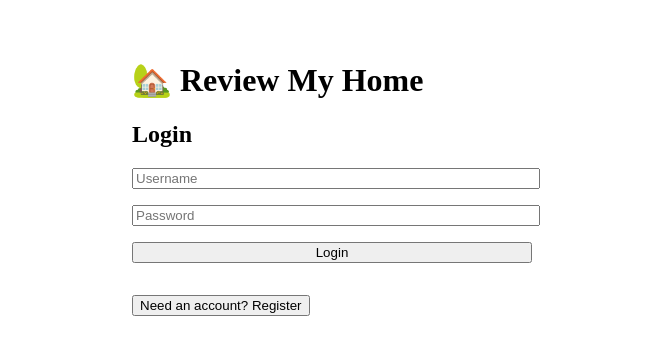
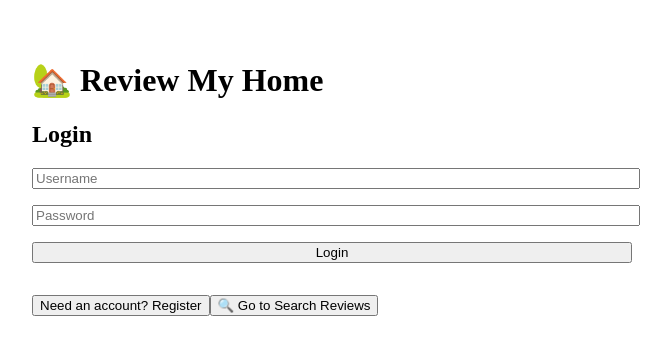
Before and after one commit to deekshithr999/home-review-app1, a React (Create React App) app in the folder frontend/: page / in a window 1280 px wide. Shown: the top 354 px of the page, without its empty margins (308-979 px from the left). Built offline with nearby package versions, Linux system fonts and the light colour scheme.

Commit message:
commit #5
Connect Review Search to React Frontend
🔍 Enter a home address
📋 See a list of reviews (username, rating, comment)

```diff
--- a/frontend/src/App.js
+++ b/frontend/src/App.js
@@ -1,42 +1,54 @@
 import React, { useState } from 'react';
 
 function App() {
-  const [mode, setMode] = useState('login'); // 'login' or 'register'
+  const [mode, setMode] = useState('login'); // login/register/search
   const [username, setUsername] = useState('');
   const [password, setPassword] = useState('');
+  const [address, setAddress] = useState('');
   const [message, setMessage] = useState('');
+  const [reviews, setReviews] = useState([]);
 
-  const handleSubmit = async (e) => {
-    e.preventDefault();
-
-    const endpoint = mode === 'login' ? '/login' : '/register';
-
-    try {
-      const res = await fetch(`http://localhost:5000${endpoint}`, {
+  const handleAuth = async (endpoint) => {
+    const res = await fetch(`http://localhost:5000/${endpoint}`, {
       method: 'POST',
       headers: { 'Content-Type': 'application/json' },
       body: JSON.stringify({ username, password }),
     });
+    const data = await res.json();
+    setMessage(data.message || data.error || '');
+  };
 
+  const handleSearch = async (e) => {
+    e.preventDefault();
+    try {
+      const res = await fetch(`http://localhost:5000/reviews?address=${encodeURIComponent(address)}`);
       const data = await res.json();
-
-      if (!res.ok) {
+      if (res.ok) {
+        setReviews(data.reviews || []);
+        setMessage('');
+      } else {
+        setReviews([]);
         setMessage(data.error || 'Something went wrong');
-      } else {
-        setMessage(data.message);
       }
     } catch (err) {
-      setMessage('Error connecting to backend');
       console.error(err);
+      setMessage('Could not connect to backend');
     }
   };
 
   return (
-    <div style={{ padding: '2rem', maxWidth: '400px', margin: 'auto' }}>
+    <div style={{ padding: '2rem', maxWidth: '600px', margin: 'auto' }}>
       <h1>🏡 Review My Home</h1>
+
+      {mode === 'login' || mode === 'register' ? (
+        <>
           <h2>{mode === 'login' ? 'Login' : 'Register'}</h2>
-
-      <form onSubmit={handleSubmit}>
+          <form
+            onSubmit={(e) => {
+              e.preventDefault();
+              handleAuth(mode);
+            }}
+          >
             <input
               type="text"
               placeholder="Username"
@@ -57,9 +69,7 @@ function App() {
               {mode === 'login' ? 'Login' : 'Register'}
             </button>
           </form>
-
           <p style={{ marginTop: '1rem', color: 'green' }}>{message}</p>
-
           <button
             onClick={() => {
               setMessage('');
@@ -69,6 +79,46 @@ function App() {
           >
             {mode === 'login' ? 'Need an account? Register' : 'Already have an account? Login'}
           </button>
+          <button onClick={() => setMode('search')} style={{ marginTop: '1rem' }}>
+            🔍 Go to Search Reviews
+          </button>
+        </>
+      ) : (
+        <>
+          <h2>Search Reviews by Address</h2>
+          <form onSubmit={handleSearch}>
+            <input
+              type="text"
+              placeholder="Enter address"
+              value={address}
+              required
+              onChange={(e) => setAddress(e.target.value)}
+              style={{ width: '100%', marginBottom: '1rem' }}
+            />
+            <button type="submit" style={{ width: '100%' }}>
+              Search Reviews
+            </button>
+          </form>
+          <p style={{ marginTop: '1rem', color: 'red' }}>{message}</p>
+
+          {reviews.length > 0 && (
+            <div style={{ marginTop: '2rem' }}>
+              <h3>Reviews for: {address}</h3>
+              {reviews.map((r, idx) => (
+                <div key={idx} style={{ borderBottom: '1px solid #ccc', padding: '1rem 0' }}>
+                  <p><strong>User:</strong> {r.username}</p>
+                  <p><strong>Rating:</strong> {r.rating}/5</p>
+                  <p><strong>Comment:</strong> {r.comment}</p>
+                </div>
+              ))}
+            </div>
+          )}
+
+          <button onClick={() => setMode('login')} style={{ marginTop: '1rem' }}>
+            🔐 Back to Login/Register
+          </button>
+        </>
+      )}
     </div>
   );
 }
```
Lines whose indentation alone changed are shown as unchanged.
